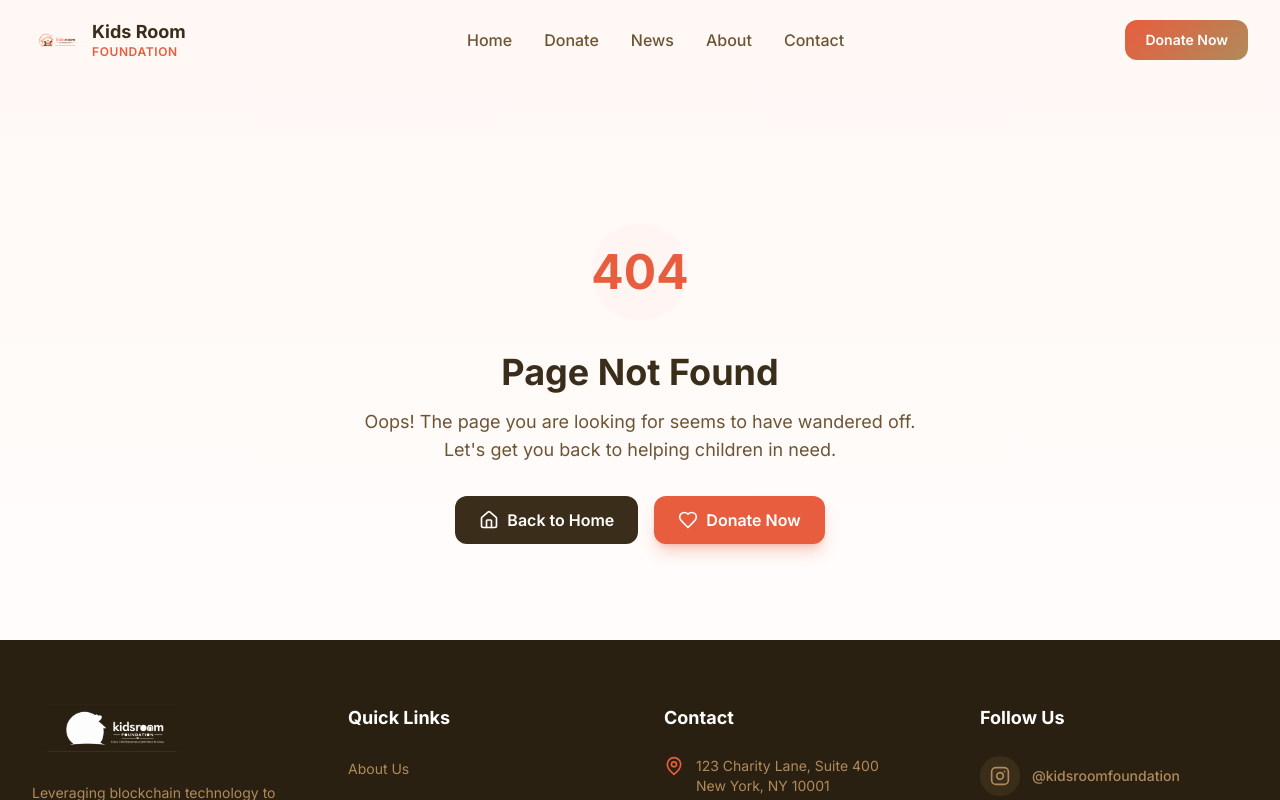
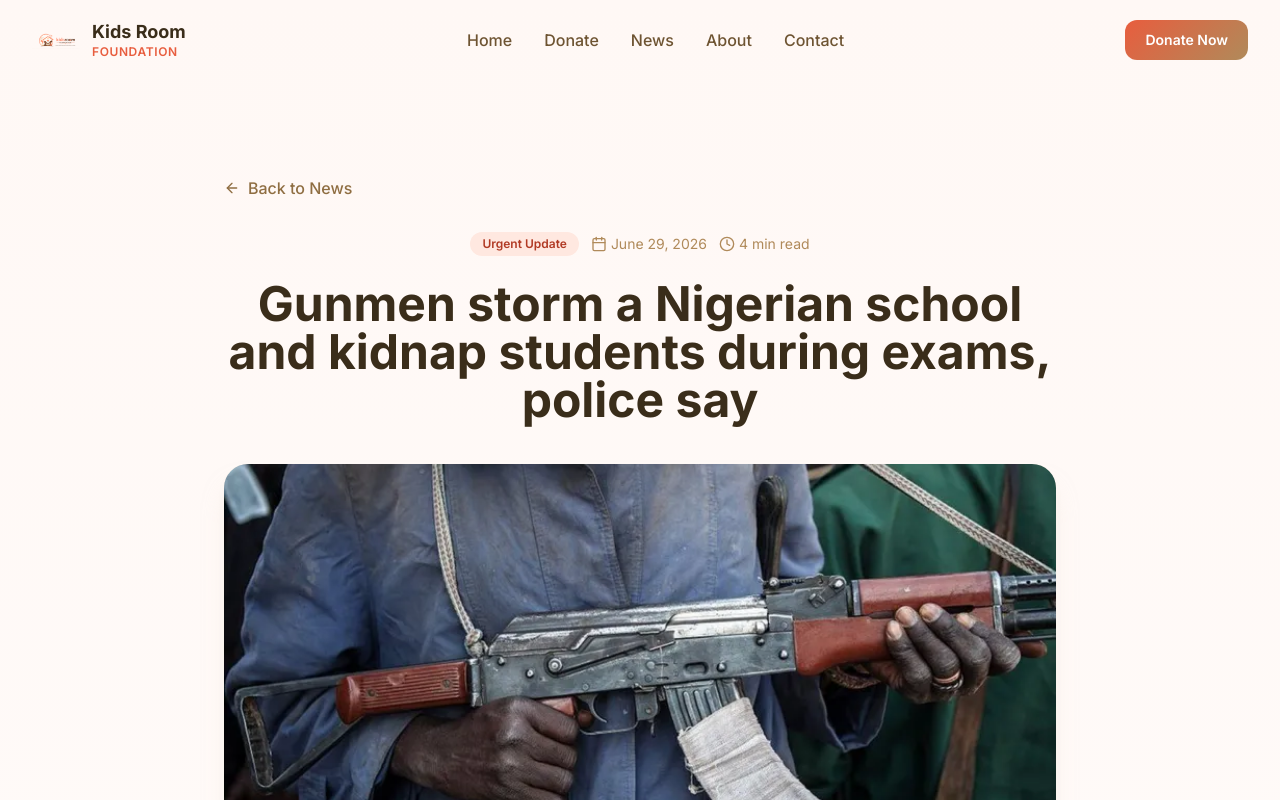
Before and after one commit to kidsroomfoundation/kidsroomfoundation, a Next.js app: page /news/nigeria-school-abduction in a window 1280 px wide. Before the commit this address had no page. Shown: the top 800 px of the page. Built offline with nearby package versions, Linux system fonts and the light colour scheme.

Commit message:
Create page.tsx

```diff
--- /dev/null
+++ b/app/news/[slug]/page.tsx
@@ -0,0 +1,121 @@
+import fs from 'fs'
+import path from 'path'
+import matter from 'gray-matter'
+import { marked } from 'marked'
+import Image from 'next/image'
+import Link from 'next/link'
+import { notFound } from 'next/navigation'
+import { Calendar, Clock, ArrowLeft } from 'lucide-react'
+import AdBanner from '@/components/AdBanner'
+
+interface Props {
+  params: { slug: string }
+}
+
+export async function generateStaticParams() {
+  const newsDirectory = path.join(process.cwd(), 'content/news')
+  if (!fs.existsSync(newsDirectory)) return []
+
+  const fileNames = fs.readdirSync(newsDirectory)
+  return fileNames.map((fileName) => ({
+    slug: fileName.replace(/\.mdx?$/, ''),
+  }))
+}
+
+function getArticle(slug: string) {
+  const newsDirectory = path.join(process.cwd(), 'content/news')
+  const fullPath = path.join(newsDirectory, `${slug}.md`)
+
+  if (!fs.existsSync(fullPath)) {
+    return null
+  }
+
+  const fileContents = fs.readFileSync(fullPath, 'utf8')
+  const { data, content } = matter(fileContents)
+
+  return {
+    title: data.title,
+    date: data.date,
+    readTime: data.readTime || '5 min read',
+    category: data.category || 'News',
+    image: data.image || '/images/logo.png',
+    htmlContent: marked.parse(content) as string,
+  }
+}
+
+export default function ArticlePage({ params }: Props) {
+  const article = getArticle(params.slug)
+
+  if (!article) {
+    notFound()
+  }
+
+  return (
+    <article className="pt-24 pb-24">
+      <div className="max-w-4xl mx-auto px-4 sm:px-6 lg:px-8">
+
+        <Link
+          href="/news"
+          className="inline-flex items-center gap-2 text-earth-500 hover:text-coral-600 transition-colors mb-8 font-medium"
+        >
+          <ArrowLeft className="w-4 h-4" /> Back to News
+        </Link>
+
+        {/* Article Header */}
+        <header className="mb-10 text-center">
+          <div className="flex items-center justify-center gap-3 mb-6">
+            <span className="px-3 py-1 bg-coral-100 text-coral-700 text-xs font-semibold rounded-full">
+              {article.category}
+            </span>
+            <span className="text-sm text-earth-400 flex items-center gap-1">
+              <Calendar className="w-4 h-4" />
+              {article.date}
+            </span>
+            <span className="text-sm text-earth-400 flex items-center gap-1">
+              <Clock className="w-4 h-4" />
+              {article.readTime}
+            </span>
+          </div>
+          <h1 className="text-4xl sm:text-5xl font-bold text-earth-800 mb-6 leading-tight">
+            {article.title}
+          </h1>
+        </header>
+
+        {/* Article Hero Image */}
+        <div className="relative h-[300px] sm:h-[450px] w-full bg-earth-100 rounded-3xl overflow-hidden mb-12 shadow-xl shadow-earth-100/50">
+          <Image
+            src={article.image}
+            alt={article.title}
+            fill
+            className="object-cover"
+            priority
+          />
+        </div>
+
+        {/* Top Ad Banner */}
+        <div className="mb-12 bg-white rounded-2xl shadow-sm border border-coral-100/50 p-4">
+          <p className="text-xs text-earth-400 text-center mb-2">Advertisement</p>
+          <AdBanner slot="8150475435765548" className="min-h-[250px]" />
+        </div>
+
+        {/* Article Content */}
+        <div
+          className="prose prose-earth prose-lg max-w-none text-earth-700 leading-relaxed mb-12
+                     prose-headings:text-earth-800 prose-headings:font-bold prose-headings:mt-10
+                     prose-a:text-coral-600 hover:prose-a:text-coral-500
+                     prose-blockquote:border-l-4 prose-blockquote:border-coral-500 prose-blockquote:pl-6 prose-blockquote:italic prose-blockquote:bg-coral-50/50 prose-blockquote:py-2 prose-blockquote:rounded-r-xl
+                     prose-img:rounded-2xl prose-img:shadow-lg
+                     prose-ul:list-disc prose-ul:pl-6 prose-li:my-2"
+          dangerouslySetInnerHTML={{ __html: article.htmlContent }}
+        />
+
+        {/* Bottom Ad Banner */}
+        <div className="mt-16 bg-white rounded-2xl shadow-sm border border-coral-100/50 p-4">
+          <p className="text-xs text-earth-400 text-center mb-2">Advertisement</p>
+          <AdBanner slot="8150475435765548" className="min-h-[250px]" />
+        </div>
+
+      </div>
+    </article>
+  )
+}
```
